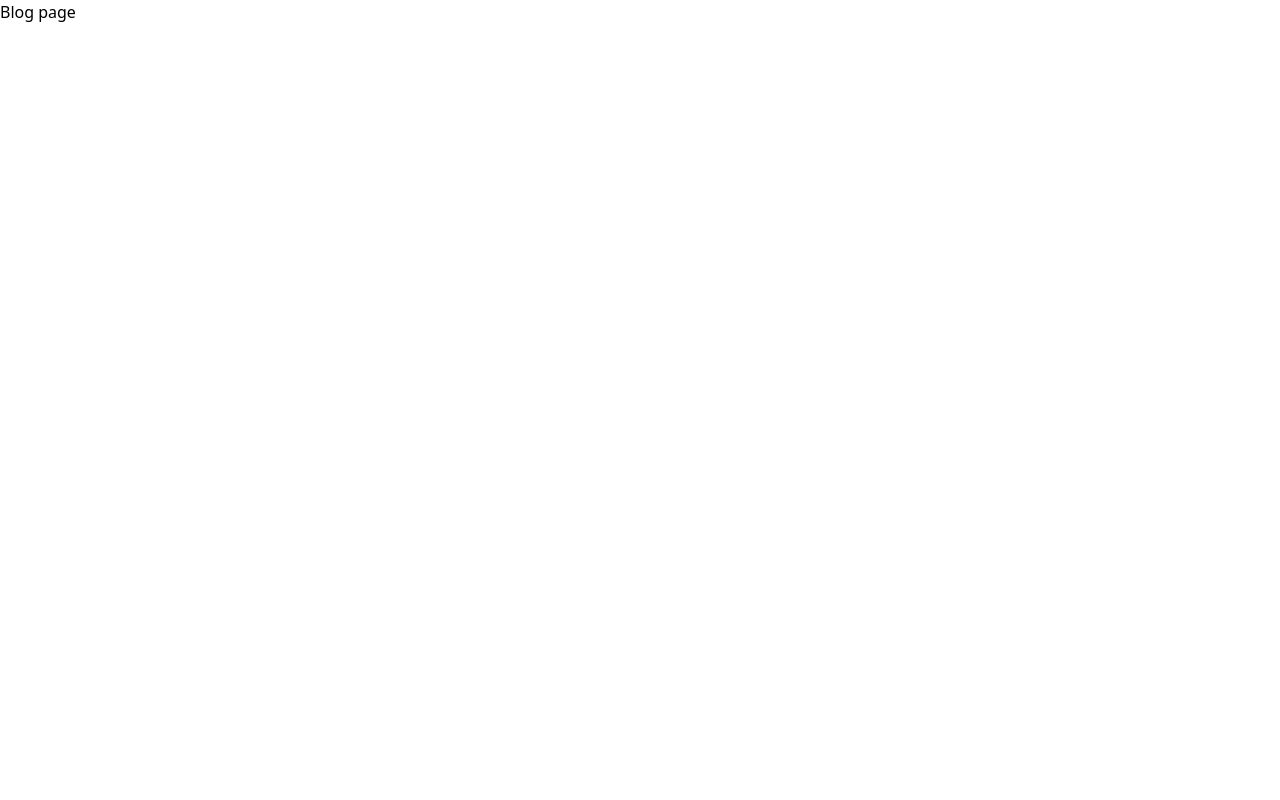
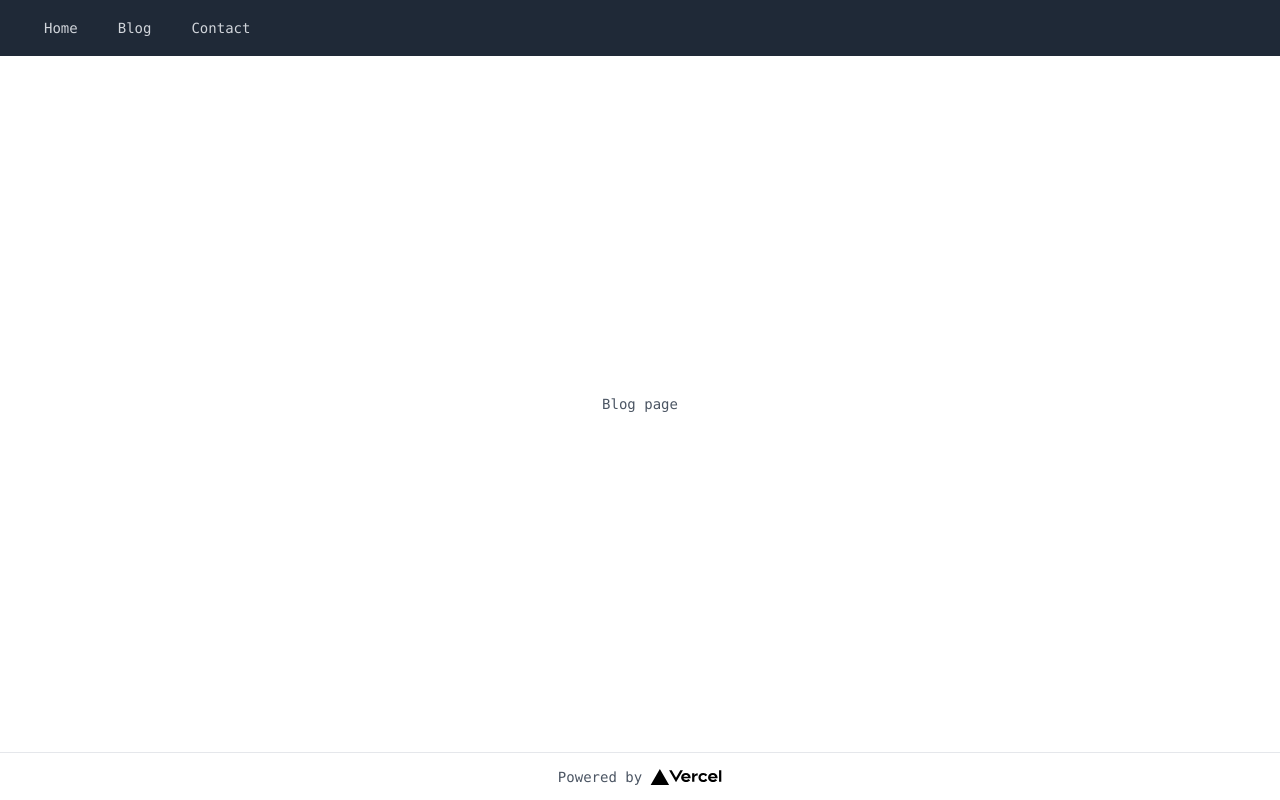
Before and after one commit to t-riku/next-hp-ssg, a Next.js app: page /blog-page in a window 1280 px wide. Built offline with nearby package versions, Linux system fonts and the light colour scheme.

Commit message:
✨ レイアウトコンポーネントで包む

```diff
--- a/pages/blog-page.js
+++ b/pages/blog-page.js
@@ -1,5 +1,7 @@
+import Layout from "components/Layout";
+
 const Blog = () => {
-  return <div>Blog page</div>;
+  return <Layout title="Blog">Blog page</Layout>;
 };
 
 export default Blog;
--- a/pages/contact-page.js
+++ b/pages/contact-page.js
@@ -1,5 +1,7 @@
+import Layout from "components/Layout";
+
 const Contact = () => {
-  return <div>Contact page</div>;
+  return <Layout title="Contact">Contact page</Layout>;
 };
 
 export default Contact;
```
